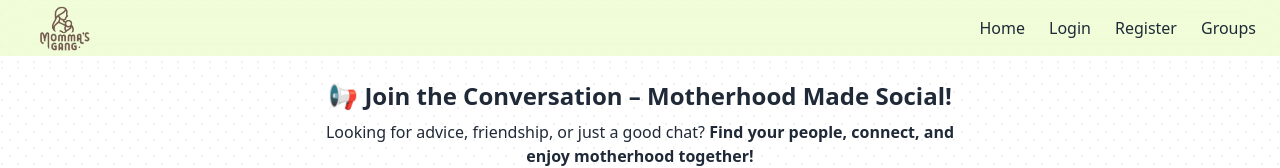
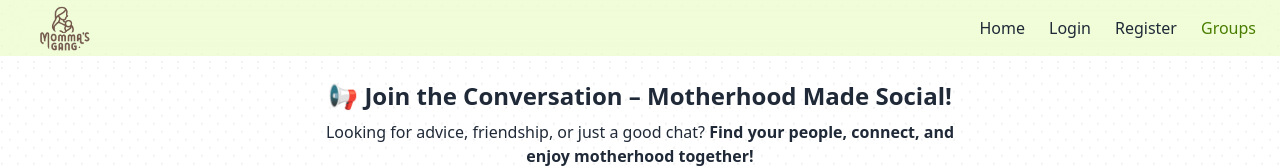
Before and after one commit to dako-23/React-JS, a React (Vite) app: page /groups in a window 1280 px wide. Shown: the top 168 px of the page. Built offline with nearby package versions, Linux system fonts and the light colour scheme; no server answers.

Commit message:
Extract navigation paths into an array of objects

```diff
--- a/src/components/Navbar.jsx
+++ b/src/components/Navbar.jsx
@@ -1,7 +1,14 @@
 import React, { useState } from "react";
 import { motion } from "framer-motion";
-import { Link } from "react-router-dom";
+import { Link, NavLink } from "react-router-dom";
 import { AiOutlineClose, AiOutlineMenu } from "react-icons/ai";
+
+const navigation = [
+    { name: 'Home', path: '/' },
+    { name: 'Login', path: '/users/login' },
+    { name: 'Register', path: '/users/Register' },
+    { name: 'Groups', path: '/groups' },
+]
 
 export default function Navbar() {
     const [isMobileMenuOpen, setIsMobileMenuOpen] = useState(false);
@@ -32,15 +39,13 @@ export default function Navbar() {
         <nav className="fixed top-0 left-0 w-full flex justify-between items-center px-6 py-4 bg-lime-200 bg-opacity-40 backdrop-blur-md z-10 h-14">
 
             <div className="flex items-center">
-                <Link onClick={() => {
-                    window.scrollTo({ top: 0, behavior: 'smooth' })
-                    setIsMobileMenuOpen(false)
-                }} to="/">
-                    <img
-                        src="/logo.png"
-                        alt="Logo"
-                        className="w-20 h-auto"
-                    />
+                <Link
+                    onClick={() => {
+                        window.scrollTo({ top: 0, behavior: 'smooth' })
+                        setIsMobileMenuOpen(false)
+                    }}
+                    to="/">
+                    <img src="/logo.png" alt="Logo" className="w-20 h-auto" />
                 </Link>
             </div>
             <div className="md:hidden flex items-center">
@@ -58,28 +63,16 @@ export default function Navbar() {
                     ? "flex flex-col absolute top-16 right-0 w-full bg-lime-200 bg-opacity-40 backdrop-blur-md px-4 py-6 z-10"
                     : "hidden"
                     }`}>
-                <li className="hover:text-lime-700 py-2 md:py-0">
-                    <Link to="/" onClick={() => {
-
-                        window.scrollTo({ top: 0, behavior: 'smooth' })
-                        setIsMobileMenuOpen(false)
-                    }}>Home</Link>
-                </li>
-                <li className="hover:text-lime-700 py-2 md:py-0">
-                    <Link onClick={() => setIsMobileMenuOpen(false)} to="/users/login">Login</Link>
-                </li>
-                <li className="hover:text-lime-700 py-2 md:py-0">
-                    <Link onClick={() => setIsMobileMenuOpen(false)} to="/users/register">Register</Link>
-                </li>
-                <li className="hover:text-lime-700 py-2 md:py-0">
-                    <Link onClick={() => setIsMobileMenuOpen(false)} to="/groups">Groups</Link>
-                </li>
-                {/* <li className="hover:text-lime-700 py-2 md:py-0">
-                    <a href="/about">About</a>
-                </li>
-                <li className="hover:text-lime-700 py-2 md:py-0">
-                    <a href="/contact">Contact</a>
-                </li>  */}
+                {navigation.map(nav => (
+                    <li key={nav.name} className="hover:text-lime-700 py-2 md:py-0">
+                        <NavLink
+                            onClick={() => setIsMobileMenuOpen(false)}
+                            style={({ isActive }) => isActive ? { color: 'oklch(0.532 0.157 131.589)' } : {}}
+                            to={nav.path}>
+                            {nav.name}
+                        </NavLink>
+                    </li>
+                ))}
             </ul>
         </nav>
     </motion.h1 >
```
